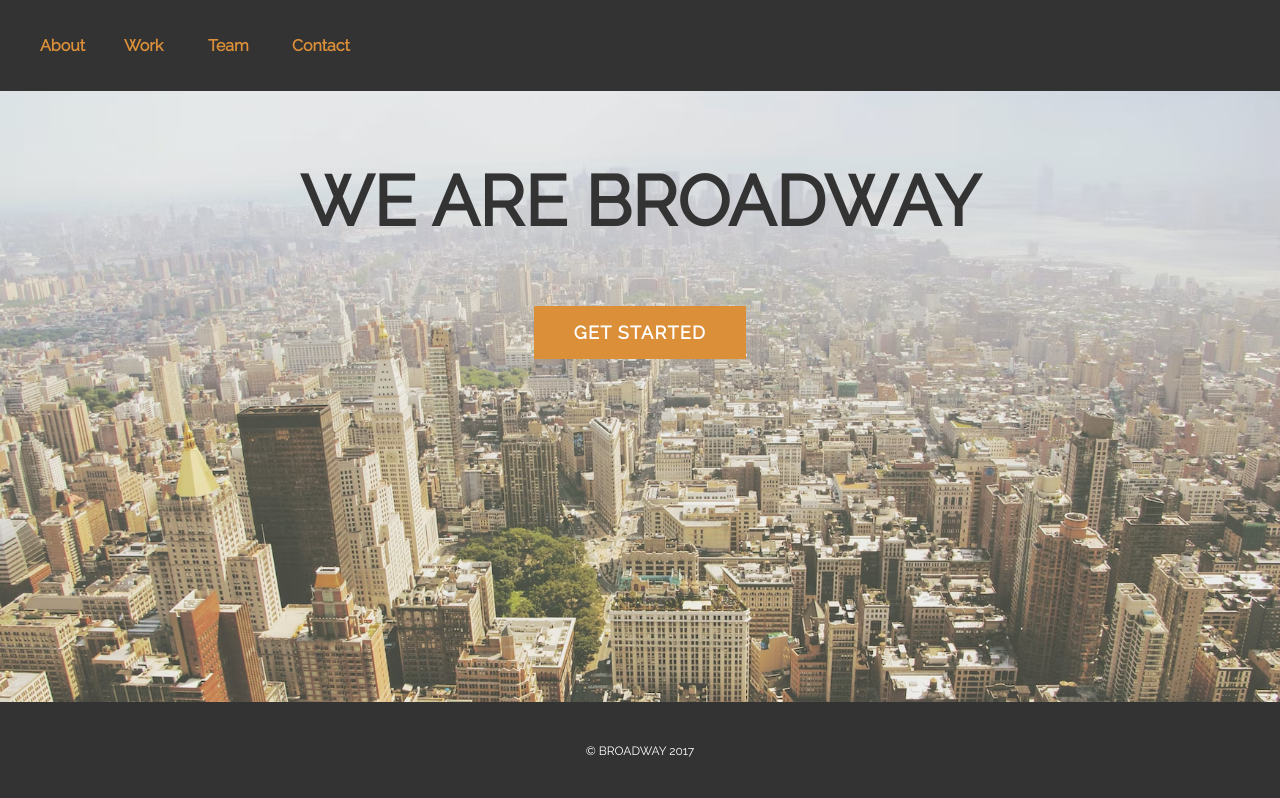
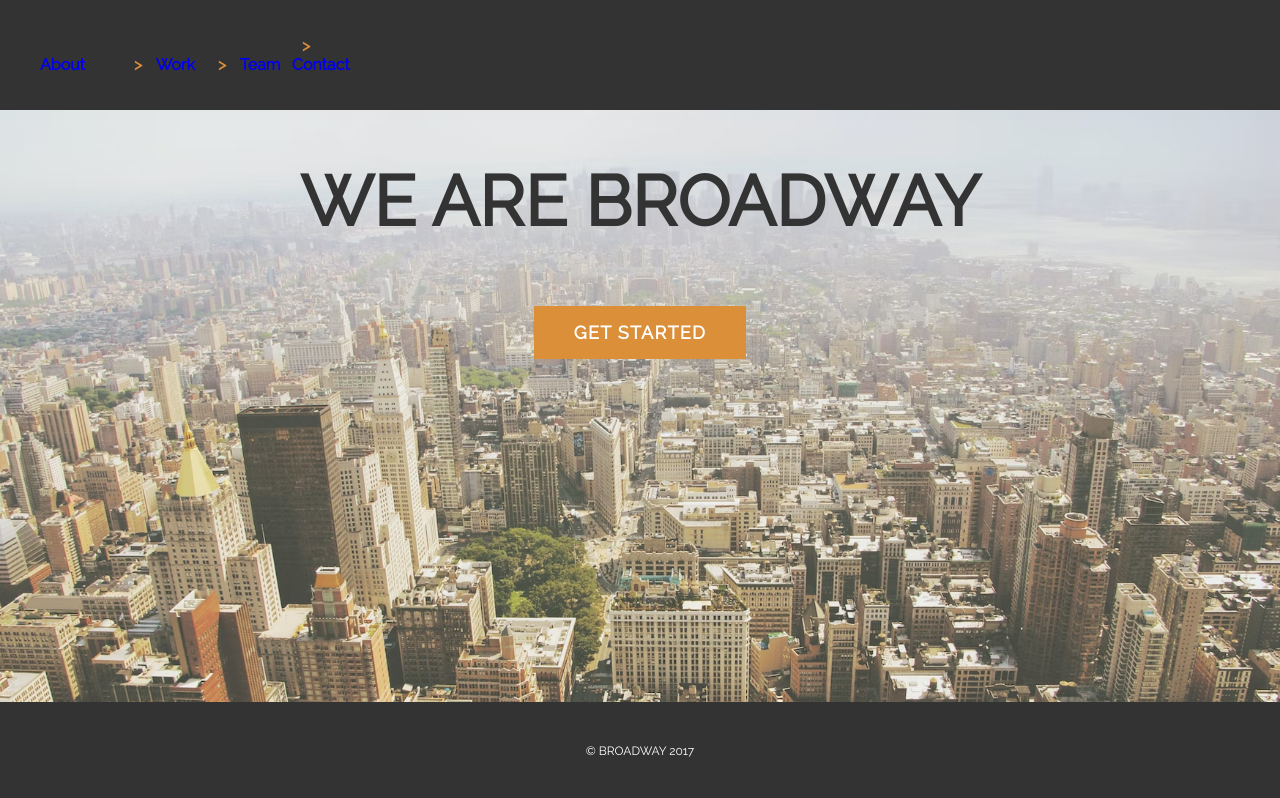
Before and after one commit to nancy-cmd/broadway, a plain HTML site: page index.html in a window 1280 px wide. Shown: the top 798 px of the page. Drawn offline with Linux system fonts and the light colour scheme.

Commit message:
added breadcrumb navigation

```diff
--- a/index.html
+++ b/index.html
@@ -10,8 +10,18 @@
 
     <header>
         <nav>
-          <ul>
-            <li> About </li> <li> Work </li> <li> Team </li> <li> Contact </li>
+          <ul class="breadcrumb">
+
+              <li>
+                <a href="#">About</a>
+              </li>
+            <li> <a href="#">Work</a></li>
+             <li>
+              <a href="#">Team</a>
+             </li>
+             <li>
+              <a href="#">Contact</a>
+             </li>
           </ul>
         </nav>
     </header>
--- a/style.css
+++ b/style.css
@@ -23,7 +23,13 @@ html, body {
     display: inline-block;
     width: 80px;
   }
-
+  .breadcrumb li+li::before {
+    padding: 10px;
+    content: ">";
+  }
+  .breadcrumb a {
+    text-decoration: none;
+  }
   main {
     text-align: center;
     position: relative;
```
